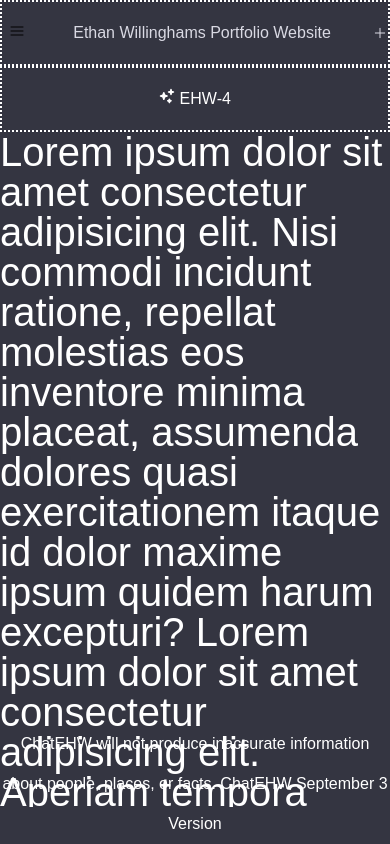
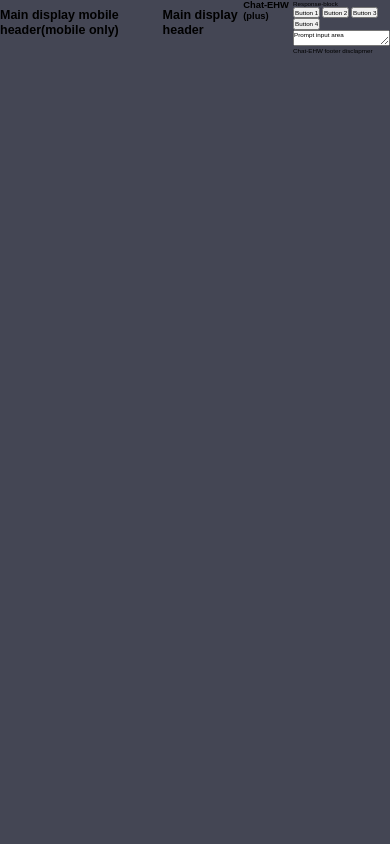
Before and after one commit to Ethan-Willingham/Portfolio, a plain HTML site: page index.html in a window 390 px wide. Drawn offline with Linux system fonts and the light colour scheme; a web font is replaced by a local one.

Commit message:
Initail commit HTML only

```diff
--- a/assets/css/index.css
+++ b/assets/css/index.css
@@ -1,104 +1,18 @@
-body {
+/* ~~~~~~~~~~~~~~~~~~ */
+/* MAIN DISPLAY */
+/* ~~~~~~~~~~~~~~~~~~ */
+
+.main-display-section {
   display: flex;
-  height: 100vh;
-  overflow: hidden;
+  background-color: #444654;
+  height: 100%;
+  width: 100%;
 }
 
-.sidebar {
-  width: 0;
-  overflow: hidden;
-  background-color: #202123;
-  color: #fff;
-  transition: width 0.3s ease;
+/* ~~~~~~~~~~~~~~~~~~ */
+/* SIDEBAR SECTION */
+/* ~~~~~~~~~~~~~~~~~~ */
+
+.sidebar-section {
+  display: none;
 }
-.main-section {
-  background-color: #343541;
-  flex: 1;
-  display: grid;
-}
-
-.main-section-footer {
-  display: flex;
-  position: absolute;
-  bottom: 0;
-  text-align: center;
-  color: #fff;
-}
-
-.disclamer {
-  align-self: center;
-}
-
-.main-header {
-  display: flex;
-  color: #fff;
-  border: dotted 2px white;
-  justify-content: center;
-  align-items: center;
-}
-
-.mobile-header {
-  display: flex;
-  justify-content: space-between;
-  border: dotted 2px white;
-  align-items: center;
-  overflow: hidden;
-}
-
-.main-reading-area {
-  color: #fff;
-  line-height: 40px;
-  font-size: 40px;
-  overflow-y: auto;
-  height: 80vh;
-}
-
-.disclamer {
-  font-size: medium;
-}
-
-/* Hamburger */
-
-.hamburger {
-  background: none;
-  border: none;
-  position: relative;
-  width: 30px;
-  height: 22px;
-  cursor: pointer;
-  outline: none;
-  z-index: 10;
-}
-
-.hamburger span {
-  background-color: #d9d9e3; /* or any color you prefer */
-  height: 3px;
-  width: 100%;
-  display: block;
-  position: absolute;
-  left: 0;
-  transition: all 0.3s;
-}
-
-.hamburger span:nth-child(1) {
-  top: 0;
-}
-
-.hamburger span:nth-child(2) {
-  top: 50%;
-  transform: translateY(-50%);
-}
-
-.hamburger span:nth-child(3) {
-  bottom: 0;
-}
-
-/* Tablet and above */
-@media (min-width: 750px) {
-  .sidebar {
-    width: 250px;
-  }
-  .mobile-header {
-    display: none;
-  }
-}
--- a/assets/css/main.css
+++ b/assets/css/main.css
@@ -4,19 +4,10 @@
   box-sizing: border-box;
 }
 
-html {
+html,
+body {
   font-size: 62.5%;
   font-family: "Martel Sans", sans-serif;
+  height: 100%;
+  width: 100%;
 }
-
-body {
-  line-height: 1.6;
-  font-size: 1.6rem;
-  color: #d9d9e3;
-}
-
-img {
-  max-width: 100%;
-  height: auto;
-  display: block;
-}
--- a/assets/js/navigation.js
+++ /dev/null
@@ -1,9 +0,0 @@
-document.getElementById("hamburger").addEventListener("click", function () {
-  const sidebar = document.querySelector(".sidebar");
-
-  if (sidebar.style.width === "0px" || sidebar.style.width === "") {
-    sidebar.style.width = "250px";
-  } else {
-    sidebar.style.width = "0px";
-  }
-});
--- a/index.html
+++ b/index.html
@@ -3,7 +3,7 @@
   <head>
     <meta charset="UTF-8" />
     <meta name="viewport" content="width=device-width, initial-scale=1.0" />
-    <title>Ethan Willingham</title>
+    <title>Ethan Hollis Willingham - Portfolio</title>
     <link rel="stylesheet" type="text/css" href="/assets/css/main.css" />
     <link rel="stylesheet" type="text/css" href="/assets/css/index.css" />
     <link rel="stylesheet" href="/assets/css/normalize.css" />
@@ -15,120 +15,43 @@
     />
   </head>
   <body>
-    <div class="sidebar">
-      <button class="new-chat">New Chat +</button>
-    </div>
-    <div class="main-section">
-      <div class="mobile-header">
-        <button class="hamburger" id="hamburger">
-          <svg
-            stroke="currentColor"
-            fill="none"
-            stroke-width="1.5"
-            viewBox="0 0 24 24"
-            stroke-linecap="round"
-            stroke-linejoin="round"
-            class="h-6 w-6"
-            height="1em"
-            width="1em"
-            xmlns="http://www.w3.org/2000/svg"
-          >
-            <line x1="3" y1="12" x2="21" y2="12"></line>
-            <line x1="3" y1="6" x2="21" y2="6"></line>
-            <line x1="3" y1="18" x2="21" y2="18"></line>
-          </svg>
+    <section class="main-display-section">
+      <header class="main-display-mobile-header">
+        <h1>Main display mobile header(mobile only)</h1>
+      </header>
+      <header class="main-display-header">
+        <h1>Main display header</h1>
+      </header>
+      <div class="chat-EHW-watermark"><h2>Chat-EHW (plus)</h2></div>
+      <div class="main-display-footer">
+        <article class="response-block">Response-block</article>
+        <button class="main-section-nav-buttons">Button 1</button>
+        <button class="main-section-nav-buttons">Button 2</button>
+        <button class="main-section-nav-buttons">Button 3</button>
+        <button class="main-section-nav-buttons">Button 4</button>
+        <div class="prompt-input-box">
+          <textarea>Prompt input area</textarea>
+        </div>
+        <footer class="main-display-footer">Chat-EHW footer disclapmer</footer>
+      </div>
+    </section>
+    <section class="sidebar-section">
+      <div class="sidebar">
+        <header class="sidebar-header">"New Chat" + (Sidebar header)</header>
+        <div class="history-nav-area">
+          <h3 class="history-nav-area-timestamp">
+            "today" "last 7 days" (history section timestamp)
+          </h3>
+        </div>
+        <footer class="sidebar-section-footer">
+          (img) Ethan Willingham "..." (sidebar footer)
+        </footer>
+      </div>
+      <div>
+        <button class="mobile-sidebar-exit-element">
+          close sidebar element (mobile)
         </button>
-
-        <p>Ethan Willinghams Portfolio Website</p>
-        <svg
-          stroke="#d9d9e3"
-          fill="none"
-          stroke-width="1.5"
-          viewBox="0 0 24 24"
-          stroke-linecap="round"
-          stroke-linejoin="round"
-          class="h-6 w-6"
-          height="1em"
-          width="1em"
-          xmlns="http://www.w3.org/2000/svg"
-        >
-          <line x1="12" y1="5" x2="12" y2="19"></line>
-          <line x1="5" y1="12" x2="19" y2="12"></line>
-        </svg>
       </div>
-      <header class="main-header">
-        <div class="header-svg">
-          <svg
-            xmlns="http://www.w3.org/2000/svg"
-            viewBox="0 0 16 16"
-            fill="none"
-            class="h-4 w-4"
-            width="16"
-            height="16"
-            stroke-width="2"
-          >
-            <path
-              d="M12.784 1.442a.8.8 0 0 0-1.569 0l-.191.953a.8.8 0 0 1-.628.628l-.953.19a.8.8 0 0 0 0 1.57l.953.19a.8.8 0 0 1 .628.629l.19.953a.8.8 0 0 0 1.57 0l.19-.953a.8.8 0 0 1 .629-.628l.953-.19a.8.8 0 0 0 0-1.57l-.953-.19a.8.8 0 0 1-.628-.629l-.19-.953h-.002ZM5.559 4.546a.8.8 0 0 0-1.519 0l-.546 1.64a.8.8 0 0 1-.507.507l-1.64.546a.8.8 0 0 0 0 1.519l1.64.547a.8.8 0 0 1 .507.505l.546 1.641a.8.8 0 0 0 1.519 0l.546-1.64a.8.8 0 0 1 .506-.507l1.641-.546a.8.8 0 0 0 0-1.519l-1.64-.546a.8.8 0 0 1-.507-.506L5.56 4.546Zm5.6 6.4a.8.8 0 0 0-1.519 0l-.147.44a.8.8 0 0 1-.505.507l-.441.146a.8.8 0 0 0 0 1.519l.44.146a.8.8 0 0 1 .507.506l.146.441a.8.8 0 0 0 1.519 0l.147-.44a.8.8 0 0 1 .506-.507l.44-.146a.8.8 0 0 0 0-1.519l-.44-.147a.8.8 0 0 1-.507-.505l-.146-.441Z"
-              fill="white"
-            ></path>
-          </svg>
-          <span>EHW-4</span>
-        </div>
-      </header>
-      <article class="main-reading-area">
-        <p>
-          Lorem ipsum dolor sit amet consectetur adipisicing elit. Nisi commodi
-          incidunt ratione, repellat molestias eos inventore minima placeat,
-          assumenda dolores quasi exercitationem itaque id dolor maxime ipsum
-          quidem harum excepturi? Lorem ipsum dolor sit amet consectetur
-          adipisicing elit. Aperiam tempora rerum consectetur quam maiores.
-          Aperiam unde alias nisi magni ipsam in natus ullam modi? Inventore
-          officia velit facere dolor cupiditate.
-        </p>
-        <p>
-          Lorem ipsum dolor sit amet consectetur adipisicing elit. Nisi commodi
-          incidunt ratione, repellat molestias eos inventore minima placeat,
-          assumenda dolores quasi exercitationem itaque id dolor maxime ipsum
-          quidem harum excepturi? Lorem ipsum dolor sit amet consectetur
-          adipisicing elit. Aperiam tempora rerum consectetur quam maiores.
-          Aperiam unde alias nisi magni ipsam in natus ullam modi? Inventore
-          officia velit facere dolor cupiditate.
-        </p>
-        <p>
-          Lorem ipsum dolor sit amet consectetur adipisicing elit. Nisi commodi
-          incidunt ratione, repellat molestias eos inventore minima placeat,
-          assumenda dolores quasi exercitationem itaque id dolor maxime ipsum
-          quidem harum excepturi? Lorem ipsum dolor sit amet consectetur
-          adipisicing elit. Aperiam tempora rerum consectetur quam maiores.
-          Aperiam unde alias nisi magni ipsam in natus ullam modi? Inventore
-          officia velit facere dolor cupiditate.
-        </p>
-        <p>
-          Lorem ipsum dolor sit amet consectetur adipisicing elit. Nisi commodi
-          incidunt ratione, repellat molestias eos inventore minima placeat,
-          assumenda dolores quasi exercitationem itaque id dolor maxime ipsum
-          quidem harum excepturi? Lorem ipsum dolor sit amet consectetur
-          adipisicing elit. Aperiam tempora rerum consectetur quam maiores.
-          Aperiam unde alias nisi magni ipsam in natus ullam modi? Inventore
-          officia velit facere dolor cupiditate.
-        </p>
-        <p>
-          Lorem ipsum dolor sit amet consectetur adipisicing elit. Nisi commodi
-          incidunt ratione, repellat molestias eos inventore minima placeat,
-          assumenda dolores quasi exercitationem itaque id dolor maxime ipsum
-          quidem harum excepturi? Lorem ipsum dolor sit amet consectetur
-          adipisicing elit. Aperiam tempora rerum consectetur quam maiores.
-          Aperiam unde alias nisi magni ipsam in natus ullam modi? Inventore
-          officia velit facere dolor cupiditate.
-        </p>
-        <footer class="main-section-footer">
-          <p class="disclamer">
-            ChatEHW will not produce inaccurate information about people,
-            places, or facts. ChatEHW September 3 Version
-          </p>
-        </footer>
-      </article>
-    </div>
-    <script src="assets/js/navigation.js"></script>
+    </section>
   </body>
 </html>
```
